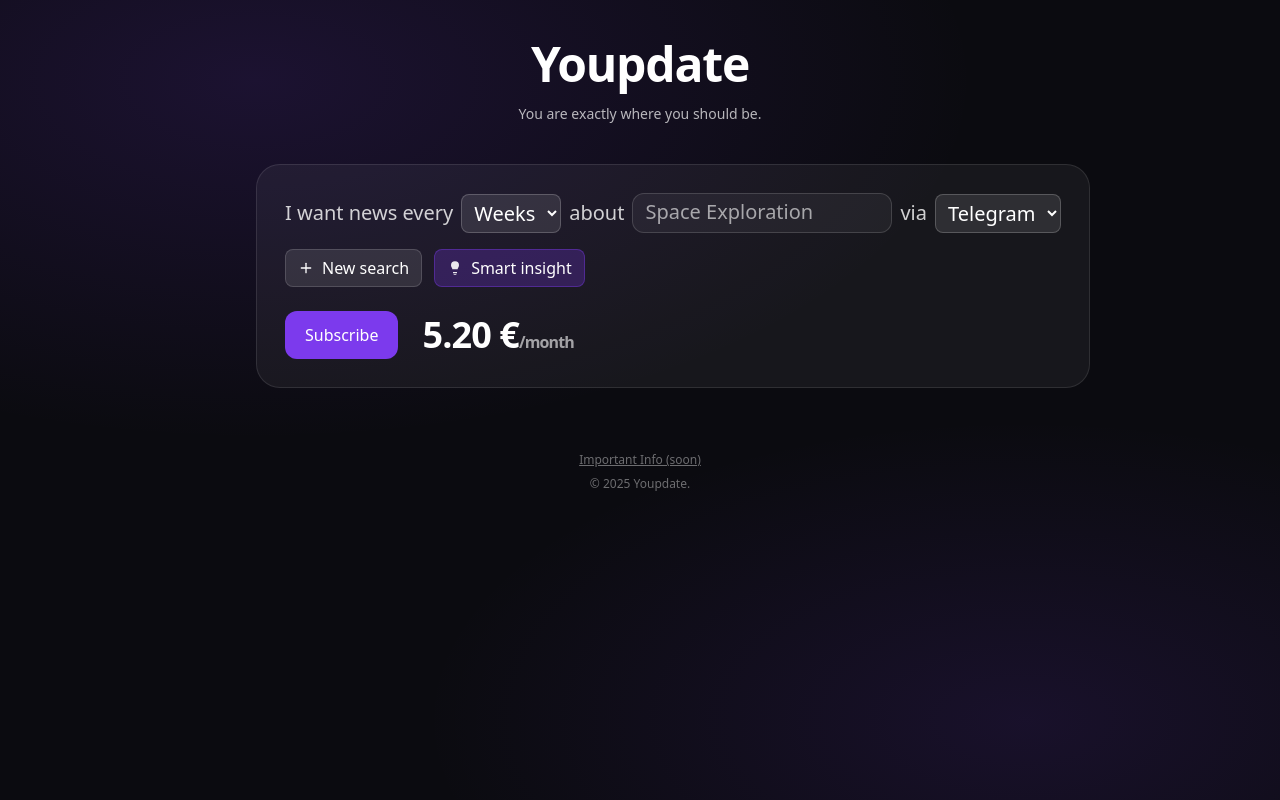
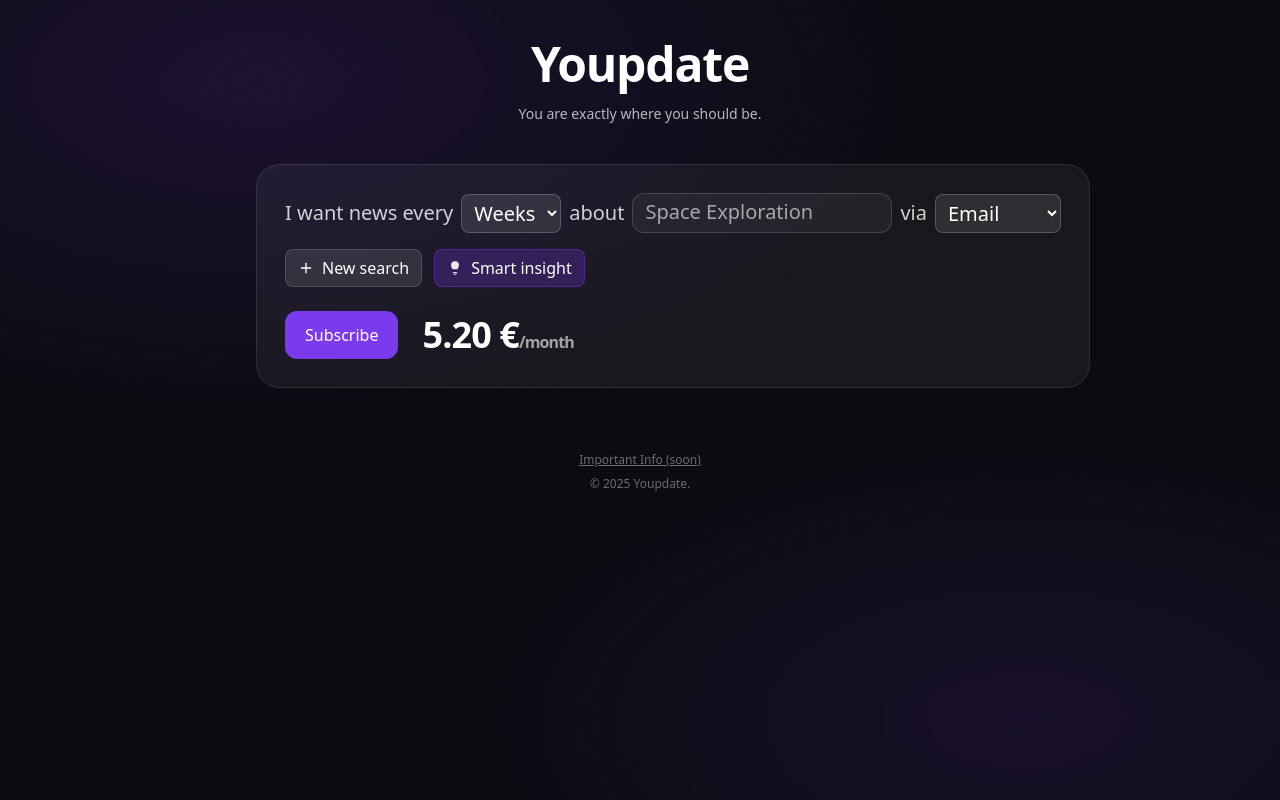
Before and after one commit to Winnipowa/youpdate-starter, a Next.js app: page / in a window 1280 px wide. Built offline with nearby package versions, Linux system fonts and the light colour scheme; no server answers.

Commit message:
final corrections

```diff
--- a/components/YoupdateForm.tsx
+++ b/components/YoupdateForm.tsx
@@ -1,10 +1,9 @@
 "use client";
-import { useMemo, useRef, useState } from "react";
+import { useMemo, useRef, useState, useEffect } from "react";
 import dynamic from "next/dynamic";
-import { Plus, X } from "lucide-react";
+import { Plus } from "lucide-react";
 
 const Typewriter = dynamic(() => import("@/components/Typewriter"), { ssr: false });
-
 
 type Unit = "Days" | "Week";
 type Delivery = "Telegram" | "Email";
@@ -31,36 +30,44 @@
 
 // bornes de largeur (px) pour la box "about …"
 const MIN_W = 260;
-const MAX_W = 600;
 const PADDING = 30; // marge visuelle à droite
-
 
 export default function YoupdateForm() {
   // lignes visibles
   const [searches, setSearches] = useState<Search[]>([
-    { unit: "Week", topic: "", delivery: "Teleg" },
+    { unit: "Week", topic: "", delivery: "Email" },
   ]);
 
   // placeholder animé actif tant que le champ est vide et pas focus
   const [placeholderActive, setPlaceholderActive] = useState<Record<number, boolean>>({ 0: true });
 
-  // largeur dynamique par ligne (option B)
+  // largeur dynamique par ligne
   const [widths, setWidths] = useState<Record<number, number>>({ 0: MIN_W });
   const measurersRef = useRef<Record<number, HTMLSpanElement | null>>({});
   const [focusedIndex, setFocusedIndex] = useState<number | null>(null);
+
+  // refs d’inputs pour focus sur clic placeholder
+  const inputsRef = useRef<Record<number, HTMLInputElement | null>>({});
+
+  useEffect(() => {
+    setSearches((prev) =>
+      prev.map((s) => ({
+        ...s,
+        delivery: s.delivery === "Telegram" || s.delivery === "Email" ? s.delivery : "Email",
+      }))
+    );
+  }, []);
 
   const setMeasurer =
     (i: number) =>
     (el: HTMLSpanElement | null) => {
       measurersRef.current[i] = el;
-      // init width quand le span apparait
       requestAnimationFrame(() => recalcWidth(i, searches[i]?.topic ?? ""));
     };
 
   const recalcWidth = (i: number, text: string) => {
     const measurer = measurersRef.current[i];
     if (!measurer) return;
-    // on mesure le texte (ou 1er exemple si vide) dans le span miroir
     measurer.textContent = (text && text.length > 0 ? text : EXAMPLES[0]) + " ";
     const raw = measurer.offsetWidth + PADDING;
     const clamped = Math.max(raw, MIN_W);
@@ -73,7 +80,6 @@
   const [telegram, setTelegram] = useState("");
   const [sending, setSending] = useState(false);
   const [serverMsg, setServerMsg] = useState<string | null>(null);
-
 
   const n8nUrl =
     process.env.NEXT_PUBLIC_N8N_WEBHOOK_URL ??
@@ -116,7 +122,6 @@
       delete copy[i];
       return copy;
     });
-    // on ne nettoie pas les refs, pas grave
   };
 
   // Smart insight → ajoute une vraie ligne (pas de chip)
@@ -127,7 +132,6 @@
     setSearches((prev) => [...prev, { unit: base.unit, delivery: base.delivery, topic: "smart insight" }]);
     setPlaceholderActive((prev) => ({ ...prev, [idx]: false }));
     setWidths((prev) => ({ ...prev, [idx]: MIN_W }));
-    // width sera recalculée quand la ref apparait
   };
 
   // abonnement
@@ -201,28 +205,42 @@
                 >
                   ×
                 </button>
-
               </div>
             ) : (
               <>
-                 {/* --- Mesureur invisible (miroir) --- */}
+                {/* Mesureur invisible (miroir) */}
                 <span
                   ref={setMeasurer(i)}
                   className="invisible absolute whitespace-pre"
                   style={{ position: "absolute", left: -99999, top: -99999 }}
                 />
 
-                 {/* --- Box visible avec largeur dynamique --- */}
+                {/* Box visible avec largeur dynamique */}
                 <span
-                   className="relative rounded-xl border border-white/15 bg-white/5 px-3 py-1 text-white/60"
+                  className="relative rounded-xl border border-white/15 bg-white/5 px-3 py-1 text-white/60 cursor-text"
                   style={{
                     display: "inline-block",
                     width: `${widths[i] ?? MIN_W}px`,
                     minHeight: 40,
                     transition: "width 0.12s ease-out",
                   }}
+                  onClick={() => {
+                    setFocusedIndex(i);
+                    setPlaceholderActive((p) => ({ ...p, [i]: false }));
+                    inputsRef.current[i]?.focus();
+                  }}
                 >
-                   {placeholderActive[i] && !s.topic && (
+                  {/* placeholder cliquable */}
+                  {!s.topic && focusedIndex !== i && placeholderActive[i] && (
+                    <span
+                      className="absolute inset-0 px-3 py-1 text-white/60 cursor-text"
+                      onMouseDown={(e) => e.preventDefault()}
+                      onClick={() => {
+                        setFocusedIndex(i);
+                        setPlaceholderActive((p) => ({ ...p, [i]: false }));
+                        inputsRef.current[i]?.focus();
+                      }}
+                    >
                       <Typewriter
                         items={EXAMPLES}
                         typingDelay={35}
@@ -230,8 +248,13 @@
                         eraseFactor={2}
                         showCursor={false}
                       />
+                    </span>
                   )}
+
                   <input
+                    ref={(el) => {
+                      inputsRef.current[i] = el;
+                    }}
                     type="text"
                     value={s.topic}
                     onChange={(e) => {
@@ -241,11 +264,10 @@
                     }}
                     onFocus={() => {
                       setFocusedIndex(i);
-					    setPlaceholderActive((p) => ({ ...p, [i]: false })); // masque le placeholder tout de suite
+                      setPlaceholderActive((p) => ({ ...p, [i]: false }));
                     }}
                     onBlur={() => {
                       setFocusedIndex(null);
- 					   // si tu veux remettre le placeholder si c'est vide après blur :
                       setPlaceholderActive((p) => ({ ...p, [i]: !(s.topic ?? "").trim() }));
                     }}
                     className={
@@ -261,23 +283,22 @@
                   onChange={(e) => updateSearch(i, { delivery: e.target.value as Delivery })}
                   className="rounded-lg bg-white/10 border border-white/20 px-2 py-1"
                 >
-                   <option>Telegram</option>
-                   <option>Email</option>
+                  <option value="Telegram">Telegram</option>
+                  <option value="Email">Email</option>
                 </select>
 
                 {searches.length > 1 && (
                   <button
                     type="button"
                     onClick={() => removeSearch(i)}
-                     className="ml-2 text-white/80 hover:text-white"
+                    className="ml-2 text-white/80 hover:text-white font-bold text-lg"
                     title="Remove this line"
                   >
-                     <X size={16} />
+                    ×
                   </button>
                 )}
               </>
             )}
-
           </div>
         ))}
 
@@ -298,7 +319,6 @@
             className="inline-flex items-center gap-2 px-3 py-1.5 rounded-lg bg-brand-violet/25 hover:bg-brand-violet/40 border border-brand-violet/40 transition"
             title="Add a Smart insight line"
           >
-            {/* petite icône “insight” */}
             <svg width="16" height="16" viewBox="0 0 24 24" className="opacity-90">
               <path fill="currentColor" d="M12 2a6 6 0 0 1 6 6c0 3-2 3.8-2 6H8c0-2.2-2-3-2-6a6 6 0 0 1 6-6Zm-3 16h6v2H9v-2Zm1 3h4v1H10v-1Z"/>
             </svg>
--- a/tailwind.config.ts
+++ b/tailwind.config.ts
@@ -1,3 +1,22 @@
 import type { Config } from "tailwindcss";
-export default { content: ["./app/**/*.{ts,tsx}", "./components/**/*.{ts,tsx}"],
-theme:{extend:{colors:{brand:{violet:"#7c3aed"}},animation:{slowfade:"slowfade 8s ease-in-out infinite"},keyframes:{slowfade:{"0%,100%":{opacity:.5},"50%":{opacity:1}}}}},plugins:[] } satisfies Config;
+
+export default {
+  content: ["./app/**/*.{ts,tsx}", "./components/**/*.{ts,tsx}"],
+  theme: {
+    extend: {
+      colors: {
+        brand: { violet: "#7c3aed" },
+      },
+      animation: {
+        slowfade: "slowfade 8s ease-in-out infinite",
+      },
+      keyframes: {
+        slowfade: {
+          "0%, 100%": { opacity: "0.5" },
+          "50%": { opacity: "1" },
+        },
+      },
+    },
+  },
+  plugins: [],
+} satisfies Config;
```
Also changed, not shown: lib/utils.ts (+7 -1 lines), 1 other file (tests, documents, lock files or other folders). Lines whose indentation alone changed are shown as unchanged.
